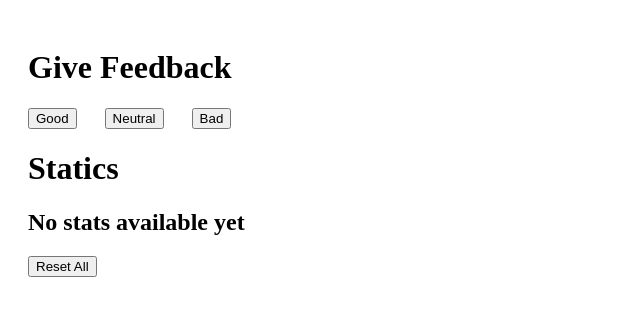
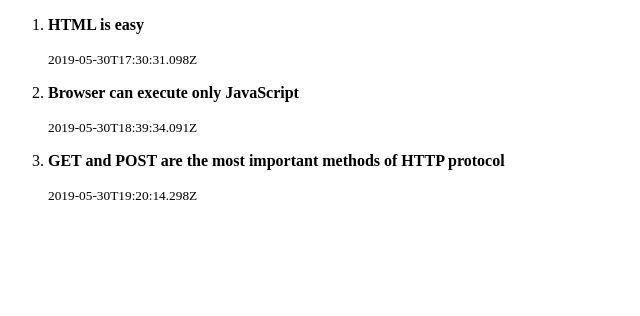
Before and after one commit to Juand30/Part02, a React (Create React App) app: page / in a window 1280 px wide. Shown: the top 316 px of the page, without its empty margins (0-640 px from the left). Built offline with nearby package versions, Linux system fonts and the light colour scheme.

Commit message:
New exercise

```diff
--- a/src/index.js
+++ b/src/index.js
@@ -1,72 +1,10 @@
-import React, { useState } from 'react';
+import React from 'react';
 import ReactDOM from 'react-dom/client';
-import "./index.css"
-import Exercise1 from './ejercicio1.6';
+import {Collections} from './notes';
 
-const WarningNotUsed = ()=>{
-    return <h1>Todavía no se ha usado</h1>
-}
-
-const ListOfClicks = ({clicks})=>{
-    console.log({clicks})
-    // debugger;
-    return <p>{clicks.join(", ")}</p>
-}
-const App= ()=>{
-
-// const [left, setLeft] = useState(0)
-// const [rigth, setRigth] = useState(0)
-
-const [counters, setCounters] = useState({
-    left: 0,
-    rigth: 0,
-    mensaje: 'Mensaje en el estado'
-})
-
-const [clicks, setClicks] = useState([])
-
-const handleClickLeft=(e)=>{
-    console.log(e)
-   const newCountersState = {
-        ...counters,
-        left: counters.left + 1,
-
-    };
-
-    setCounters(newCountersState);
-    setClicks((prevClicks) => [...prevClicks, 'L']);
-};
-
-const handleClickRigth=()=>{
-    setCounters({
-        ...counters,
-        rigth: counters.rigth + 1,
-
-    });
-    setClicks((prevClicks) => [...prevClicks, 'R']);
-}
-return(
-    <div>
-        {counters.left}
-        <button onClick={handleClickLeft}>
-            Left
-        </button>
-        <button onClick={handleClickRigth}>
-            Rigth
-        </button>
-        {counters.rigth}
-        <p>Clicks totales:{clicks.length}</p>
-        {clicks.length === 0 ? (
-            <WarningNotUsed />
-        ) : (
-            <ListOfClicks clicks={clicks} />
-        )}
-    </div>
-)
-}
 
 const root = ReactDOM.createRoot(document.getElementById('root'));
 
 root.render(
-    <Exercise1 />
+    <Collections />
     );
--- /dev/null
+++ b/src/notes.js
@@ -0,0 +1,46 @@
+
+
+export const Collections = () => {
+  const notes = [
+    {
+        id: 1,
+        content: 'HTML is easy',
+        date: '2019-05-30T17:30:31.098Z',
+        important: true,
+      },
+      {
+        id: 2,
+        content: 'Browser can execute only JavaScript',
+        date: '2019-05-30T18:39:34.091Z',
+        important: false,
+      },
+      {
+        id: 3,
+        content: 'GET and POST are the most important methods of HTTP protocol',
+        date: '2019-05-30T19:20:14.298Z',
+        important: true,
+      },
+  ];
+
+//   if (typeof notes === 'undefined' || notes.length === 0 ){
+//     return 'No hay notas que mostrar'
+//   }
+
+const Note = ({id, content, date})=>{
+    return (
+    <li>
+    <p><strong>{content}</strong></p>
+    <small>
+        <time>{date}</time>
+    </small>
+  </li>
+    )
+}
+console.log()
+  return (
+    <ol>
+      {notes.map(note =>
+      <Note key={note.id} id={note.id} content={note.content} date={note.date}/>)}
+    </ol>
+  );
+};
```
Also changed, not shown: src/clase1.js (added, +72 -0 lines).
